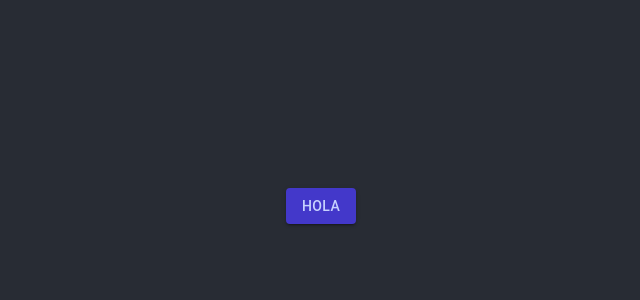
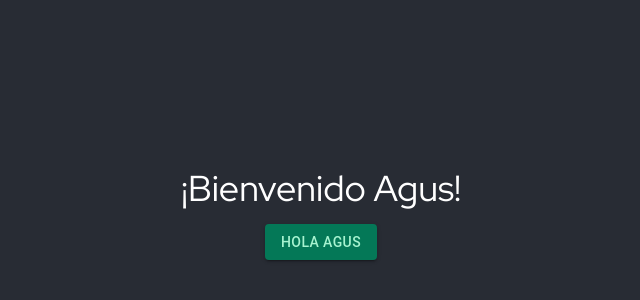
Before and after one commit to aghmnl/my-ts-app, a React (Create React App) app: page / in a window 1280 px wide. Shown: the part 194-494 px from the top of the page, without its empty margins (319-959 px from the left). Built offline with nearby package versions, Linux system fonts and the light colour scheme.

Commit message:
Tailwind and Red Hat Display font installed

```diff
--- a/package.json
+++ b/package.json
@@ -5,6 +5,7 @@
   "dependencies": {
     "@emotion/react": "^11.11.1",
     "@emotion/styled": "^11.11.0",
+    "@fontsource-variable/red-hat-display": "^5.0.6",
     "@mui/material": "^5.14.2",
     "@testing-library/jest-dom": "^5.14.1",
     "@testing-library/react": "^13.0.0",
@@ -42,5 +43,8 @@
       "last 1 firefox version",
       "last 1 safari version"
     ]
+  },
+  "devDependencies": {
+    "tailwindcss": "^3.3.3"
   }
 }
--- a/public/index.html
+++ b/public/index.html
@@ -5,6 +5,9 @@
     <link rel="icon" href="%PUBLIC_URL%/favicon.ico" />
     <meta name="viewport" content="width=device-width, initial-scale=1" />
     <meta name="theme-color" content="#000000" />
+    <style>
+      @import url("https://fonts.googleapis.com/css2?family=Red+Hat+Display&display=swap");
+    </style>
     <meta
       name="description"
       content="Web site created using create-react-app"
--- a/src/App.tsx
+++ b/src/App.tsx
@@ -4,12 +4,13 @@ import "./App.css";
 function App() {
   return (
     <div className="App">
-      <header className="App-header">
-        <Button variant="contained" color="indigo">
+      <div className="App-header">
+        <div className="p-4 text-4xl">¡Bienvenido Agus!</div>
+        <Button variant="contained" color="emerald" className="p-40">
           {/* other options are success, warning, info, primary, secondary, error, indigo and emerald */}
-          Hola
+          Hola Agus
         </Button>
-      </header>
+      </div>
     </div>
   );
 }
--- a/src/index.css
+++ b/src/index.css
@@ -1,13 +1,10 @@
+@tailwind base;
+@tailwind components;
+@tailwind utilities;
+
 body {
   margin: 0;
-  font-family: -apple-system, BlinkMacSystemFont, 'Segoe UI', 'Roboto', 'Oxygen',
-    'Ubuntu', 'Cantarell', 'Fira Sans', 'Droid Sans', 'Helvetica Neue',
-    sans-serif;
+  font-family: "Red Hat Display", sans-serif;
   -webkit-font-smoothing: antialiased;
   -moz-osx-font-smoothing: grayscale;
 }
-
-code {
-  font-family: source-code-pro, Menlo, Monaco, Consolas, 'Courier New',
-    monospace;
-}
--- /dev/null
+++ b/tailwind.config.js
@@ -0,0 +1,8 @@
+/** @type {import('tailwindcss').Config} */
+module.exports = {
+  content: ["./src/**/*.{js,ts,jsx,tsx,mdx}"],
+  theme: {
+    extend: {},
+  },
+  plugins: [],
+};
```
Also changed, not shown: 1 other file (tests, documents, lock files or other folders).
